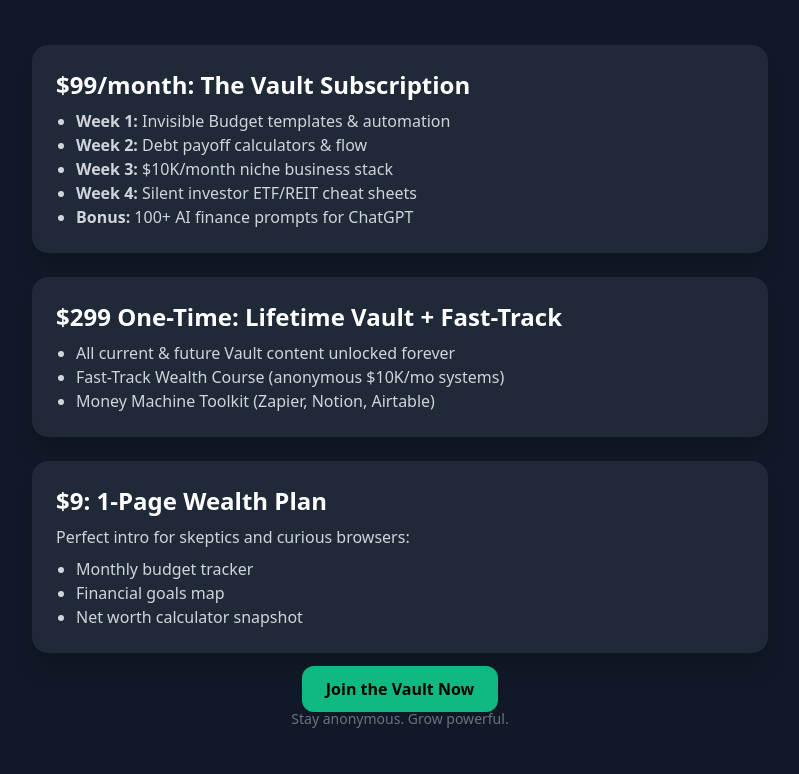
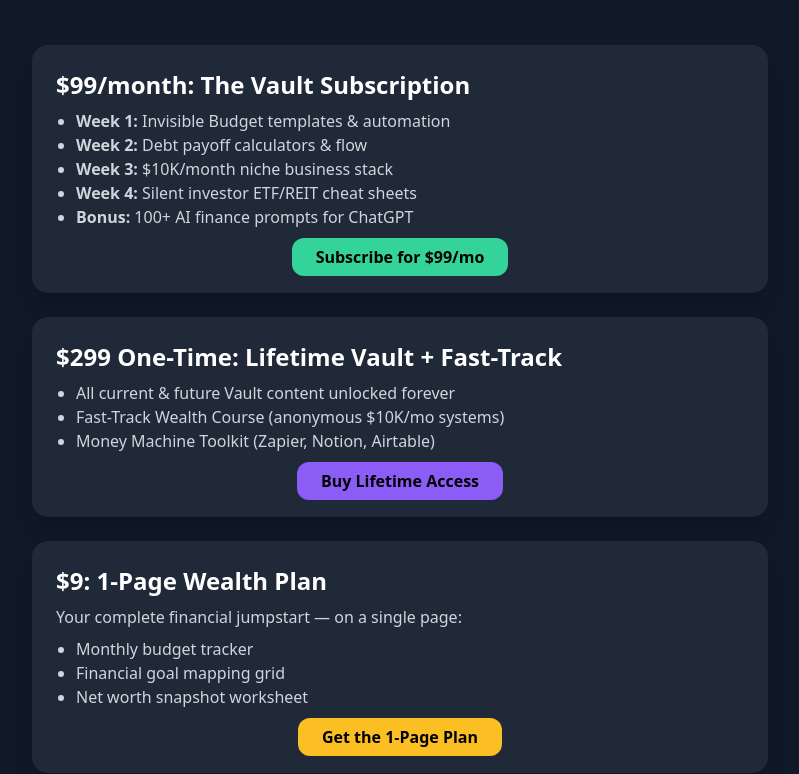
Before and after one commit to Rangercook/wealthstack-site, a plain HTML site: page index.html in a window 1280 px wide. Shown: the part 143-917 px from the top of the page, without its empty margins (240-1039 px from the left). Drawn offline with nearby package versions, Linux system fonts and the light colour scheme.

Commit message:
Added Gumroad buttons and product links

```diff
--- a/index.html
+++ b/index.html
@@ -1,4 +1,3 @@
-
 <!DOCTYPE html>
 <html lang="en">
 <head>
@@ -23,6 +22,9 @@
         <li><strong>Week 4:</strong> Silent investor ETF/REIT cheat sheets</li>
         <li><strong>Bonus:</strong> 100+ AI finance prompts for ChatGPT</li>
       </ul>
+      <div class="text-center mt-4">
+        <a href="https://rangercook.gumroad.com/l/rmaab" target="_blank" class="bg-green-400 text-black font-bold px-6 py-2 rounded-xl hover:bg-green-300 transition">Subscribe for $99/mo</a>
+      </div>
     </div>
 
     <div class="bg-gray-800 p-6 rounded-2xl shadow-xl mb-6">
@@ -32,20 +34,26 @@
         <li>Fast-Track Wealth Course (anonymous $10K/mo systems)</li>
         <li>Money Machine Toolkit (Zapier, Notion, Airtable)</li>
       </ul>
+      <div class="text-center mt-4">
+        <a href="https://rangercook.gumroad.com/l/ouzsq" target="_blank" class="bg-purple-500 text-black font-bold px-6 py-2 rounded-xl hover:bg-purple-400 transition">Buy Lifetime Access</a>
+      </div>
     </div>
 
     <div class="bg-gray-800 p-6 rounded-2xl shadow-xl mb-6">
       <h2 class="text-2xl font-bold mb-2">$9: 1-Page Wealth Plan</h2>
-      <p class="text-gray-300 mb-2">Perfect intro for skeptics and curious browsers:</p>
+      <p class="text-gray-300 mb-2">Your complete financial jumpstart — on a single page:</p>
       <ul class="list-disc ml-5 text-gray-300">
         <li>Monthly budget tracker</li>
-        <li>Financial goals map</li>
-        <li>Net worth calculator snapshot</li>
+        <li>Financial goal mapping grid</li>
+        <li>Net worth snapshot worksheet</li>
       </ul>
+      <div class="text-center mt-4">
+        <a href="https://rangercook.gumroad.com/l/uzetq" target="_blank" class="bg-yellow-400 text-black font-bold px-6 py-2 rounded-xl hover:bg-yellow-300 transition">Get the 1-Page Plan</a>
+      </div>
     </div>
 
     <div class="text-center">
-      <a href="#" class="bg-green-500 text-black font-bold px-6 py-3 rounded-xl hover:bg-green-400 transition">Join the Vault Now</a>
+      <a href="https://rangercook.gumroad.com/l/rmaab" target="_blank" class="bg-green-500 text-black font-bold px-6 py-3 rounded-xl hover:bg-green-400 transition">Join the Vault Now</a>
       <p class="text-sm text-gray-500 mt-2">Stay anonymous. Grow powerful.</p>
     </div>
   </section>
```
